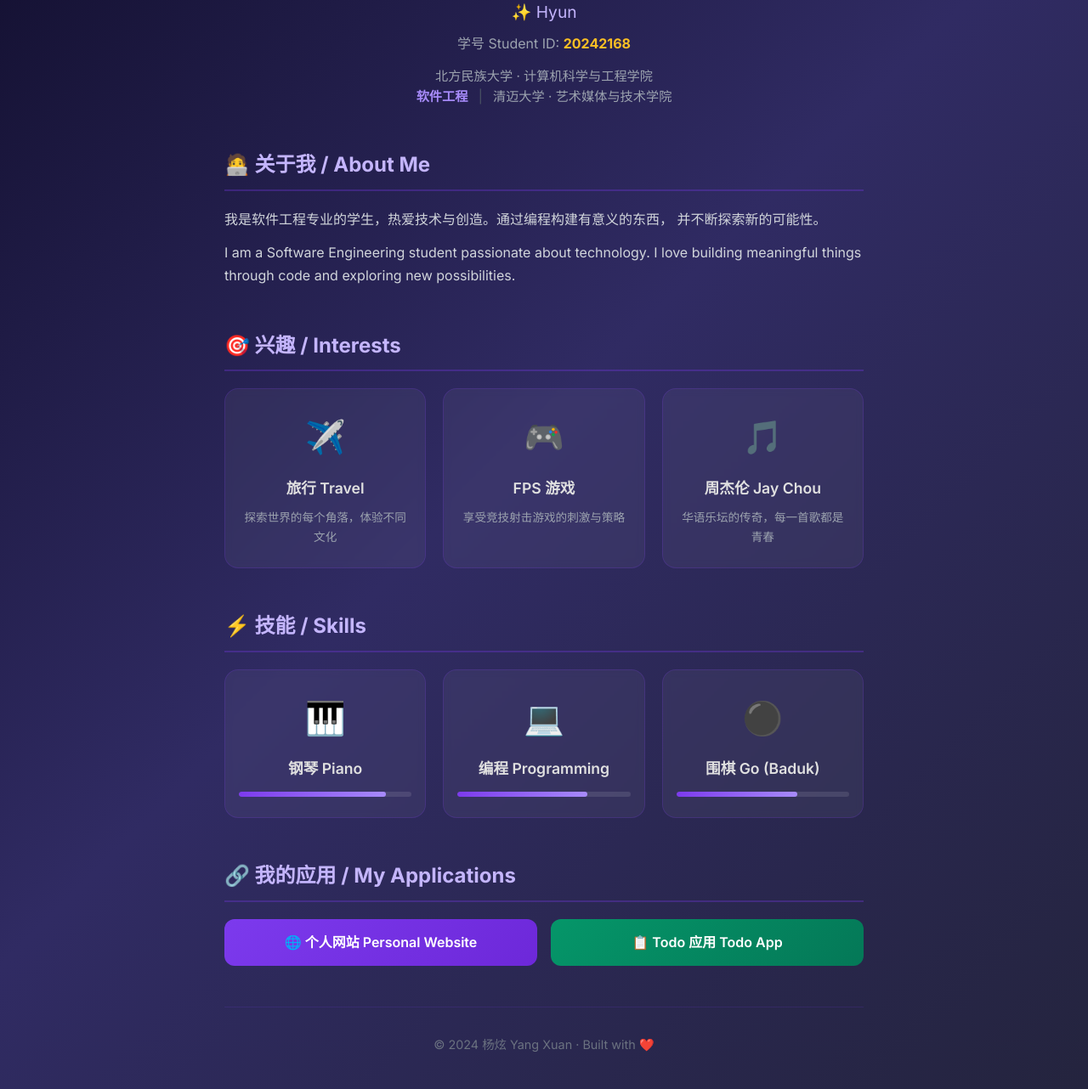
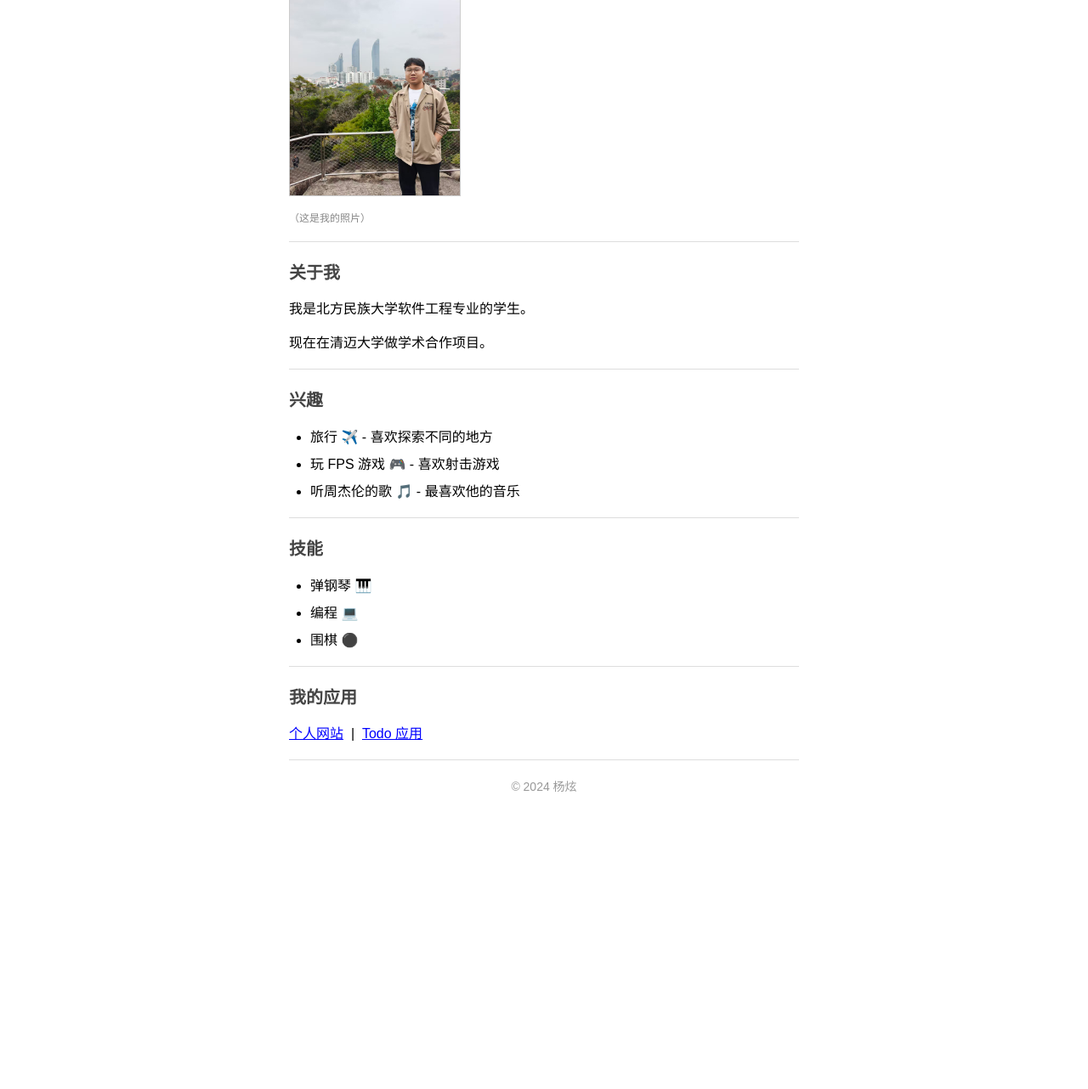
Before and after one commit to AaHyunN-hub/Lab12-Final-Project, a plain HTML site: page website/index.html in a window 1280 px wide. Shown: the part 286-1568 px from the top of the page at 85% size. After the commit the page ends 1255 px from the top, so only its background shows below. Drawn offline with Linux system fonts and the light colour scheme.

Commit message:
Simplify website to basic beginner style

```diff
--- a/website/index.html
+++ b/website/index.html
@@ -3,97 +3,59 @@
 <head>
     <meta charset="UTF-8" />
     <meta name="viewport" content="width=device-width, initial-scale=1.0" />
-    <title>杨炫 Yang Xuan - Personal Website</title>
+    <title>杨炫的个人网站</title>
     <link rel="stylesheet" href="style.css" />
-    <link rel="preconnect" href="https://fonts.googleapis.com">
-    <link href="https://fonts.googleapis.com/css2?family=Inter:wght@400;500;600;700&display=swap" rel="stylesheet">
 </head>
 <body>
     <div class="container">
-        <!-- 头像区域 -->
-        <header class="hero">
-            <div class="avatar-wrapper">
-                <img src="images/photo.jpg" alt="杨炫 Yang Xuan" class="avatar" id="profilePhoto" />
-            </div>
-            <h1 class="name">杨炫 <span class="en-name">Yang Xuan</span></h1>
-            <p class="alias">✨ Hyun</p>
-            <p class="student-id">学号 Student ID: <strong>20242168</strong></p>
-            <p class="school">
-                北方民族大学 · 计算机科学与工程学院<br />
-                <span class="major">软件工程</span>
-                <span class="divider">|</span>
-                清迈大学 · 艺术媒体与技术学院
-            </p>
-        </header>
 
-        <!-- 关于我 -->
-        <section class="section">
-            <h2>🧑‍💻 关于我 / About Me</h2>
-            <p>
-                我是软件工程专业的学生，热爱技术与创造。通过编程构建有意义的东西，
-                并不断探索新的可能性。
-            </p>
-            <p>
-                I am a Software Engineering student passionate about technology.
-                I love building meaningful things through code and exploring new possibilities.
-            </p>
-        </section>
+        <h1>杨炫 Yang Xuan</h1>
+        <p class="en-name">英文名：Hyun</p>
+        <p>学号：20242168</p>
 
-        <!-- 兴趣 -->
-        <section class="section">
-            <h2>🎯 兴趣 / Interests</h2>
-            <div class="card-grid">
-                <div class="card">
-                    <span class="card-icon">✈️</span>
-                    <h3>旅行 Travel</h3>
-                    <p>探索世界的每个角落，体验不同文化</p>
-                </div>
-                <div class="card">
-                    <span class="card-icon">🎮</span>
-                    <h3>FPS 游戏</h3>
-                    <p>享受竞技射击游戏的刺激与策略</p>
-                </div>
-                <div class="card">
-                    <span class="card-icon">🎵</span>
-                    <h3>周杰伦 Jay Chou</h3>
-                    <p>华语乐坛的传奇，每一首歌都是青春</p>
-                </div>
-            </div>
-        </section>
+        <hr />
 
-        <!-- 技能 -->
-        <section class="section">
-            <h2>⚡ 技能 / Skills</h2>
-            <div class="card-grid">
-                <div class="card">
-                    <span class="card-icon">🎹</span>
-                    <h3>钢琴 Piano</h3>
-                    <div class="skill-bar"><div class="skill-fill" style="width: 85%"></div></div>
-                </div>
-                <div class="card">
-                    <span class="card-icon">💻</span>
-                    <h3>编程 Programming</h3>
-                    <div class="skill-bar"><div class="skill-fill" style="width: 75%"></div></div>
-                </div>
-                <div class="card">
-                    <span class="card-icon">⚫</span>
-                    <h3>围棋 Go (Baduk)</h3>
-                    <div class="skill-bar"><div class="skill-fill" style="width: 70%"></div></div>
-                </div>
-            </div>
-        </section>
+        <h2>我的照片</h2>
+        <img src="images/photo.jpg" alt="我的照片" class="photo" />
+        <p class="small">（这是我的照片）</p>
 
-        <!-- 应用链接 -->
-        <section class="section">
-            <h2>🔗 我的应用 / My Applications</h2>
-            <div class="links">
-                <a href="http://100.58.157.39:8080" class="link-btn" target="_blank">🌐 个人网站 Personal Website</a>
-                <a href="http://100.58.157.39:8081" class="link-btn todo-btn" target="_blank">📋 Todo 应用 Todo App</a>
-        </section>
+        <hr />
 
-        <footer class="footer">
-            <p>© 2024 杨炫 Yang Xuan · Built with ❤️</p>
-        </footer>
+        <h2>关于我</h2>
+        <p>我是北方民族大学软件工程专业的学生。</p>
+        <p>现在在清迈大学做学术合作项目。</p>
+
+        <hr />
+
+        <h2>兴趣</h2>
+        <ul>
+            <li>旅行 ✈️ - 喜欢探索不同的地方</li>
+            <li>玩 FPS 游戏 🎮 - 喜欢射击游戏</li>
+            <li>听周杰伦的歌 🎵 - 最喜欢他的音乐</li>
+        </ul>
+
+        <hr />
+
+        <h2>技能</h2>
+        <ul>
+            <li>弹钢琴 🎹</li>
+            <li>编程 💻</li>
+            <li>围棋 ⚫</li>
+        </ul>
+
+        <hr />
+
+        <h2>我的应用</h2>
+        <p>
+            <a href="http://100.58.157.39:8080">个人网站</a>
+            &nbsp;|&nbsp;
+            <a href="http://100.58.157.39:8081">Todo 应用</a>
+        </p>
+
+        <hr />
+
+        <p class="footer">© 2024 杨炫</p>
+
     </div>
 </body>
 </html>
--- a/website/style.css
+++ b/website/style.css
@@ -1,222 +1,67 @@
-* {
+body {
+    background-color: white;
+    font-family: Arial, Helvetica, sans-serif;
+    color: black;
     margin: 0;
-    padding: 0;
-    box-sizing: border-box;
-}
-
-body {
-    font-family: 'Inter', -apple-system, BlinkMacSystemFont, 'Segoe UI', Roboto, sans-serif;
-    background: linear-gradient(135deg, #0f0c29, #302b63, #24243e);
-    color: #e0e0e0;
-    min-height: 100vh;
-    line-height: 1.7;
+    padding: 20px;
 }
 
 .container {
-    max-width: 800px;
+    max-width: 600px;
     margin: 0 auto;
-    padding: 40px 24px;
 }
 
-/* ===== 头像 ===== */
-.hero {
-    text-align: center;
-    margin-bottom: 48px;
+h1 {
+    color: #333;
+    font-size: 28px;
 }
 
-.avatar-wrapper {
-    width: 160px;
-    height: 160px;
-    margin: 0 auto 20px;
-    border-radius: 50%;
-    overflow: hidden;
-    border: 4px solid #7c3aed;
-    box-shadow: 0 0 30px rgba(124, 58, 237, 0.4);
-    transition: transform 0.3s;
-}
-
-.avatar-wrapper:hover {
-    transform: scale(1.05);
-}
-
-.avatar {
-    width: 100%;
-    height: 100%;
-    object-fit: cover;
-    display: block;
-}
-
-/* ===== 名字 ===== */
-.name {
-    font-size: 2.2rem;
-    font-weight: 700;
-    color: #fff;
-    margin-bottom: 4px;
+h2 {
+    color: #444;
+    font-size: 20px;
 }
 
 .en-name {
-    font-weight: 400;
-    color: #a78bfa;
-    font-size: 1.6rem;
+    color: #666;
+    font-size: 16px;
 }
 
-.alias {
-    font-size: 1.2rem;
-    color: #c4b5fd;
+.photo {
+    width: 200px;
+    height: auto;
+    border: 1px solid #ccc;
+}
+
+.small {
+    color: #888;
+    font-size: 12px;
+}
+
+ul {
+    padding-left: 25px;
+}
+
+li {
     margin-bottom: 8px;
 }
 
-.student-id {
-    font-size: 1rem;
-    color: #9ca3af;
-    margin-bottom: 12px;
+a {
+    color: blue;
+    text-decoration: underline;
 }
 
-.student-id strong {
-    color: #fbbf24;
+a:hover {
+    color: darkblue;
 }
 
-.school {
-    font-size: 0.95rem;
-    color: #9ca3af;
-    line-height: 1.6;
+hr {
+    border: none;
+    border-top: 1px solid #ddd;
+    margin: 20px 0;
 }
 
-.major {
-    color: #a78bfa;
-    font-weight: 600;
+.footer {
+    color: #999;
+    font-size: 14px;
+    text-align: center;
 }
-
-.divider {
-    color: #4b5563;
-    margin: 0 8px;
-}
-
-/* ===== 通用区块 ===== */
-.section {
-    margin-bottom: 48px;
-}
-
-.section h2 {
-    font-size: 1.5rem;
-    font-weight: 700;
-    color: #c4b5fd;
-    margin-bottom: 20px;
-    padding-bottom: 8px;
-    border-bottom: 2px solid rgba(124, 58, 237, 0.3);
-}
-
-.section p {
-    margin-bottom: 12px;
-    color: #d1d5db;
-}
-
-/* ===== 卡片网格 ===== */
-.card-grid {
-    display: grid;
-    grid-template-columns: repeat(auto-fit, minmax(180px, 1fr));
-    gap: 20px;
-}
-
-.card {
-    background: rgba(255, 255, 255, 0.05);
-    border: 1px solid rgba(124, 58, 237, 0.2);
-    border-radius: 16px;
-    padding: 24px 16px;
-    text-align: center;
-    transition: all 0.3s;
-    backdrop-filter: blur(4px);
-}
-
-.card:hover {
-    background: rgba(124, 58, 237, 0.15);
-    border-color: #7c3aed;
-    transform: translateY(-4px);
-    box-shadow: 0 8px 24px rgba(124, 58, 237, 0.2);
-}
-
-.card-icon {
-    font-size: 2.4rem;
-    display: block;
-    margin-bottom: 12px;
-}
-
-.card h3 {
-    font-size: 1.1rem;
-    font-weight: 600;
-    color: #e0e0e0;
-    margin-bottom: 8px;
-}
-
-.card p {
-    font-size: 0.85rem;
-    color: #9ca3af;
-    margin-bottom: 0;
-}
-
-/* ===== 技能条 ===== */
-.skill-bar {
-    height: 6px;
-    background: rgba(255, 255, 255, 0.1);
-    border-radius: 4px;
-    overflow: hidden;
-    margin-top: 12px;
-}
-
-.skill-fill {
-    height: 100%;
-    background: linear-gradient(90deg, #7c3aed, #a78bfa);
-    border-radius: 4px;
-    transition: width 1s ease;
-}
-
-/* ===== 链接按钮 ===== */
-.links {
-    display: flex;
-    flex-wrap: wrap;
-    gap: 16px;
-    margin-top: 16px;
-}
-
-.link-btn {
-    display: inline-block;
-    padding: 14px 28px;
-    background: linear-gradient(135deg, #7c3aed, #6d28d9);
-    color: #fff;
-    text-decoration: none;
-    border-radius: 12px;
-    font-weight: 600;
-    font-size: 1rem;
-    transition: all 0.3s;
-    flex: 1;
-    text-align: center;
-    min-width: 200px;
-}
-
-.link-btn:hover {
-    transform: translateY(-2px);
-    box-shadow: 0 6px 20px rgba(124, 58, 237, 0.4);
-}
-
-.todo-btn {
-    background: linear-gradient(135deg, #059669, #047857);
-}
-
-.todo-btn:hover {
-    box-shadow: 0 6px 20px rgba(5, 150, 105, 0.4);
-}
-
-.hint {
-    font-size: 0.85rem;
-    color: #6b7280;
-    margin-top: 12px !important;
-}
-
-/* ===== 页脚 ===== */
-.footer {
-    text-align: center;
-    padding-top: 32px;
-    border-top: 1px solid rgba(124, 58, 237, 0.15);
-    color: #6b7280;
-    font-size: 0.9rem;
-}
```
